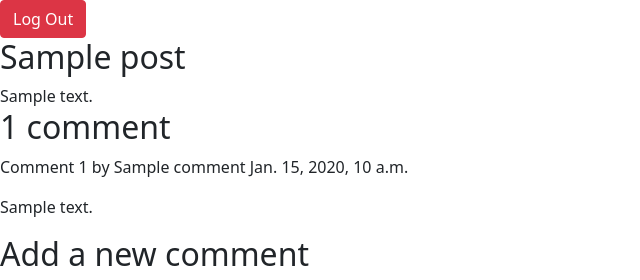
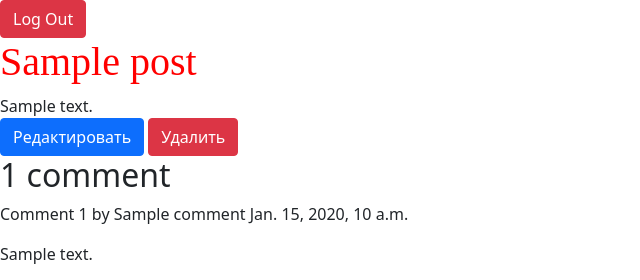
Before and after one commit to Buryat312/news_django_project, a Django app: page /posts/1/ in a window 1280 px wide. Shown: the part 56-336 px from the top of the page, without its empty margins (0-640 px from the left). Run offline with Django 3.2, Linux system fonts and the light colour scheme; a user stored in the database is signed in; tables that the repository leaves empty hold one stand-in row (values such as "Sample post").

Commit message:
Remove update/delete buttons for ordinary users

```diff
--- a/news/templates/posts/post_detail.html
+++ b/news/templates/posts/post_detail.html
@@ -5,9 +5,12 @@
 {% endblock %}
 
 {% block content %}
-    <h2>{{ post.title }}</h2>
-
+<h1>{{ post.title }}</h1>
     <div>{{ post.body }}</div>
+    {% if request.user.is_authenticated and not request.user.role == 'ordinary' %}
+        <a href="{{ post.get_update_url }}" class="btn btn-primary">Редактировать</a>
+        <a href="{{ post.get_delete_url }}" class="btn btn-danger">Удалить</a>
+    {% endif %}
 
 {% with comments.count as total_comments %}
     <h2>{{ total_comments }} comment{{ total_comments|pluralize }}</h2>
```
